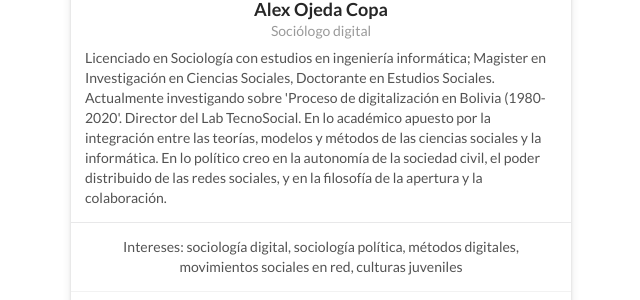
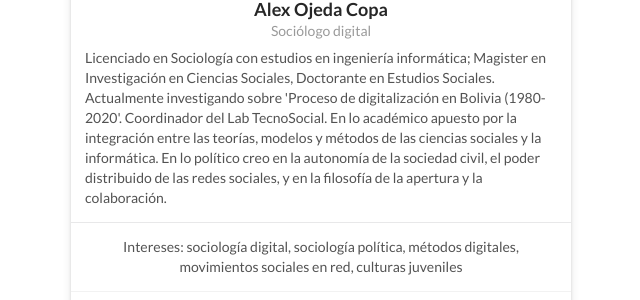
Before and after one commit to alex-roc/alex-roc.github.io, a Jekyll site: the page built from index.html, in a window 1280 px wide. Shown: the part 266-566 px from the top of the page, without its empty margins (319-959 px from the left). Built offline with Jekyll 4.4.1, drawn with Linux system fonts in a browser that asks for light colours.

Commit message:
Update bio.json

```diff
--- a/_data/bio.json
+++ b/_data/bio.json
@@ -5,7 +5,7 @@
     "picture": "/images/yo.jpeg",
     "email": "alex.r.ojeda@gmail.com",
     "website": "https://alex-roc.github.io",
-    "summary": "Licenciado en Sociología con estudios en ingeniería informática; Magister en Investigación en Ciencias Sociales, Doctorante en Estudios Sociales. Actualmente investigando sobre 'Proceso de digitalización en Bolivia (1980-2020'. Director del Lab TecnoSocial. En lo académico apuesto por la integración entre las teorías, modelos y métodos de las ciencias sociales y la informática. En lo político creo en la autonomía de la sociedad civil, el poder distribuido de las redes sociales, y en la filosofía de la apertura y la colaboración.",
+    "summary": "Licenciado en Sociología con estudios en ingeniería informática; Magister en Investigación en Ciencias Sociales, Doctorante en Estudios Sociales. Actualmente investigando sobre 'Proceso de digitalización en Bolivia (1980-2020'. Coordinador del Lab TecnoSocial. En lo académico apuesto por la integración entre las teorías, modelos y métodos de las ciencias sociales y la informática. En lo político creo en la autonomía de la sociedad civil, el poder distribuido de las redes sociales, y en la filosofía de la apertura y la colaboración.",
     "location": {
       "address": "",
       "postalCode": "",
```
